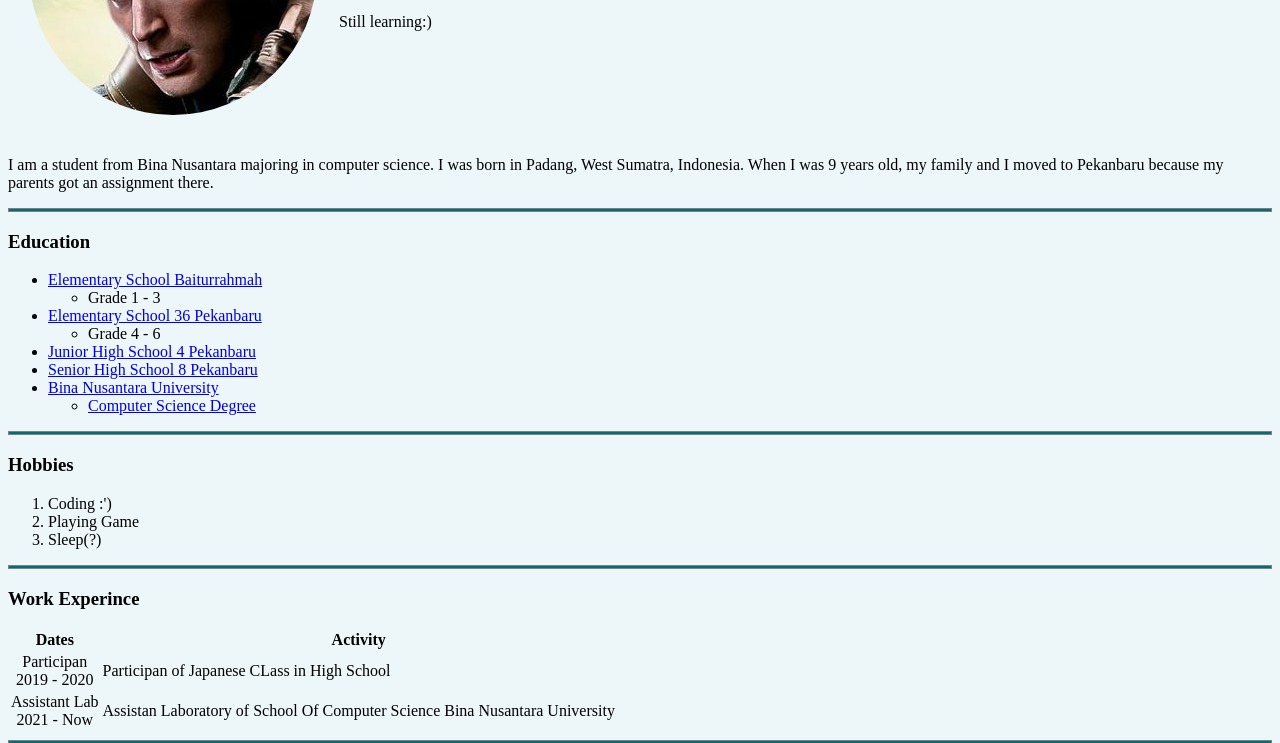
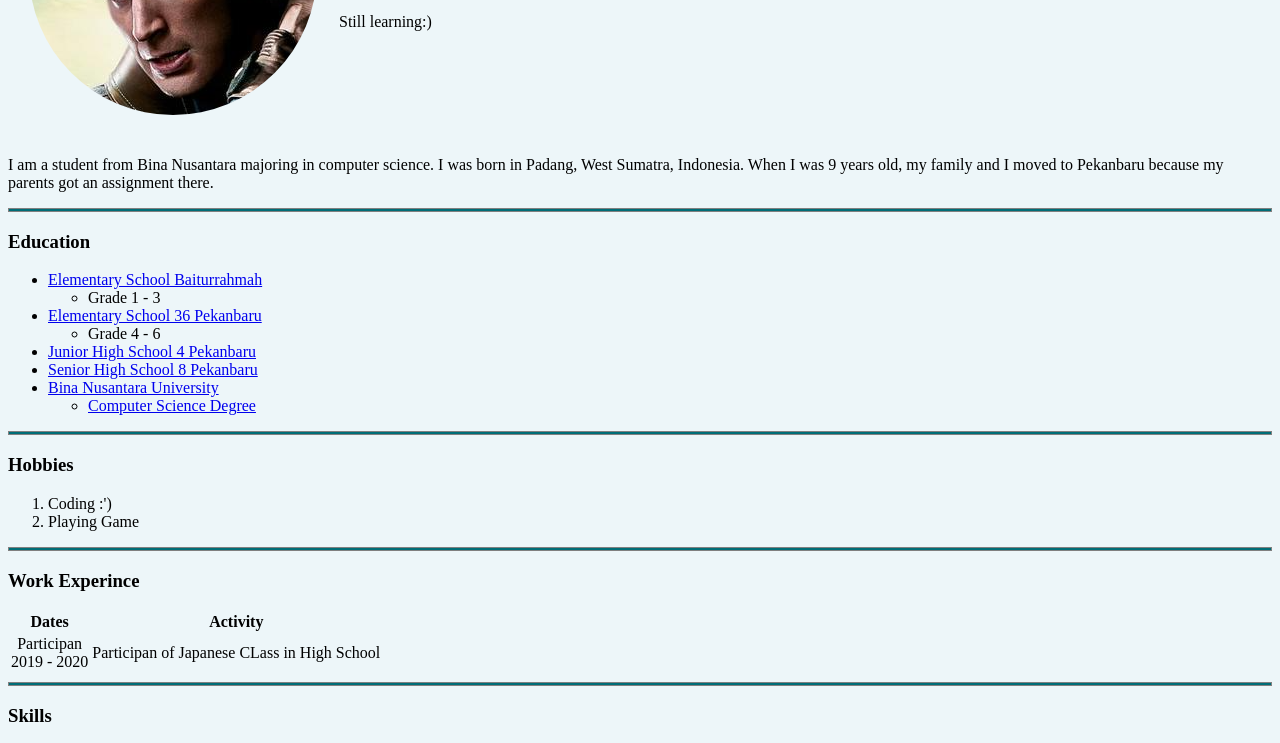
Before and after one commit to RuBbyCode/index.html, a plain HTML site: page index.html in a window 1280 px wide. Shown: the part 202-945 px from the top of the page. Drawn offline with Linux system fonts and the light colour scheme.

Commit message:
Update index.html

```diff
--- a/index.html
+++ b/index.html
@@ -68,7 +68,6 @@
     <ol>
         <li>Coding :')</li>
         <li>Playing Game</li>
-        <li>Sleep(?)</li>
     </ol>
 
             <hr size="4" noshade="">
@@ -85,10 +84,6 @@
             <tr>
                 <td align="center">Participan <br> 2019 - 2020</td>
                 <td>Participan of Japanese CLass in High School</td>
-            </tr>
-            <tr>
-                <td align="center">Assistant Lab <br> 2021 - Now</td>
-                <td>Assistan Laboratory of School Of Computer Science Bina Nusantara University</td>
             </tr>
         </tbody>
     </table>
```
